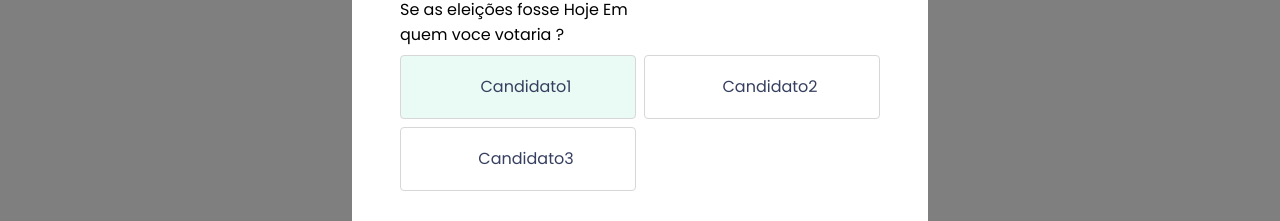
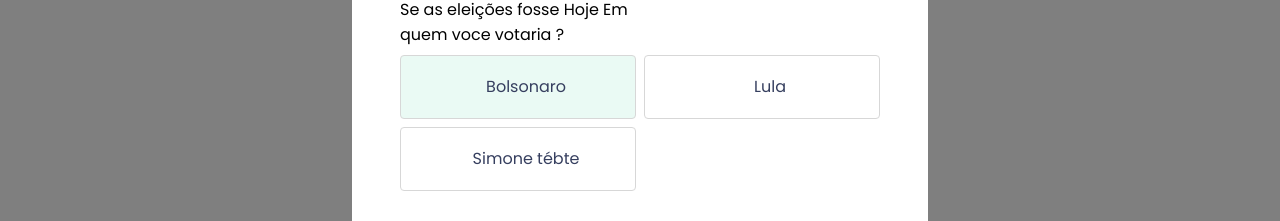
Before and after one commit to samuelcpr/IPO-Research, a React (Create React App) app: page / in a window 1280 px wide. Both pictures are taken after a click on the button "Fazer registro". Shown: the part 499-720 px from the top of the page. Built offline with nearby package versions, Linux system fonts and the light colour scheme; no server answers; what miragejs would draw is missing.

Commit message:
chore: upudate

```diff
--- a/src/components/NewTransactionModal/index.tsx
+++ b/src/components/NewTransactionModal/index.tsx
@@ -100,7 +100,7 @@ export function NewTransactionModal({
             activeColor="green"
           >
             {/* <img src={incomeImg} alt="Entrada" /> */}
-            <span>Candidato1</span>
+            <span>Bolsonaro</span>
           </RadioBox>
 
           <RadioBox
@@ -110,7 +110,7 @@ export function NewTransactionModal({
             activeColor="green"
           >
             {/* <img src={outcomeImg} alt="Saída" /> */}
-            <span>Candidato2</span>
+            <span>Lula</span>
           </RadioBox>
           <RadioBox
             type="button"
@@ -119,7 +119,7 @@ export function NewTransactionModal({
             activeColor="green"
           >
             {/* <img src={outcomeImg} alt="Saída" /> */}
-            <span>Candidato3</span>
+            <span>Simone tébte</span>
           </RadioBox>
 
         </TransactionTypeContainer>
```
